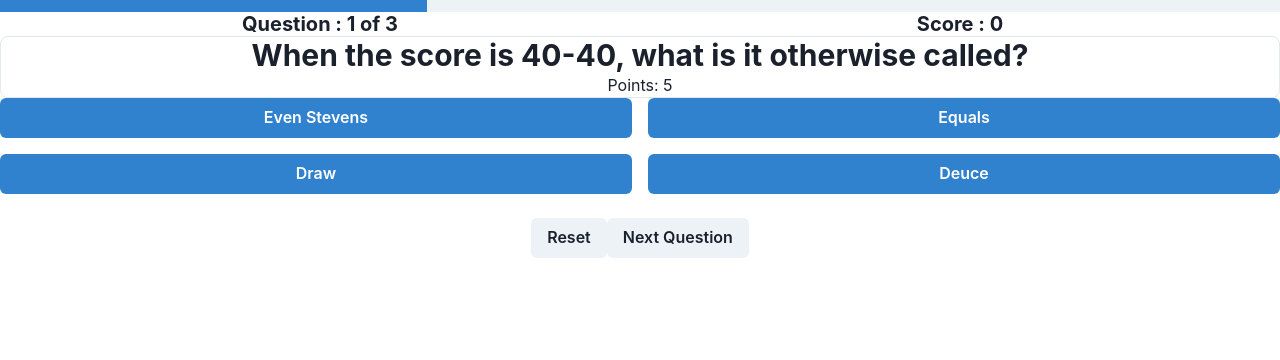
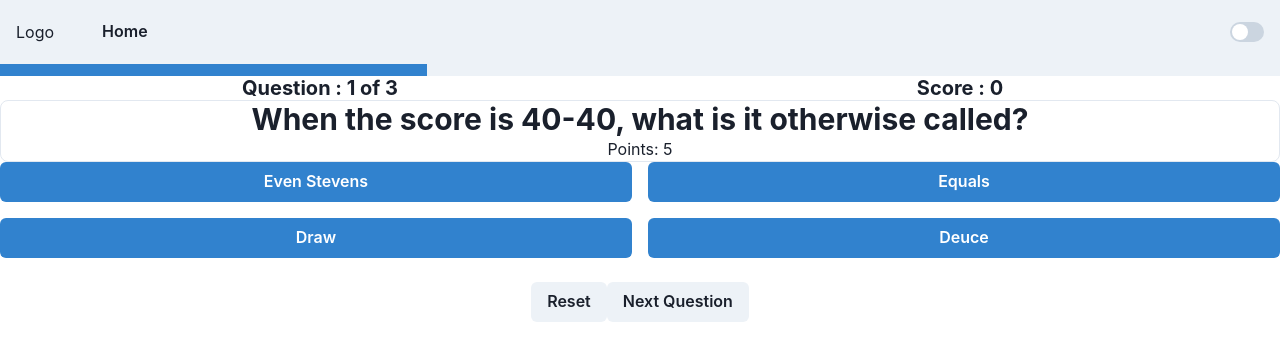
Before and after one commit to varenaggarwal/owl-quiz, a React (Create React App) app: page /quiz/1 in a window 1280 px wide. Shown: the top 360 px of the page. Built offline with nearby package versions, Linux system fonts and the light colour scheme.

Commit message:
add navbar plus add move Router context to index

```diff
--- a/src/App.tsx
+++ b/src/App.tsx
@@ -1,23 +1,21 @@
 import "./App.css";
 import { Homepage } from "./pages/Homepage";
 import { Quiz } from "./pages/Quiz";
-// import {BrowserRouter as Router , Routes } from "react-router-dom";
 import { BrowserRouter as Router, Route, Routes } from "react-router-dom";
-import React from "react";
 import { QuestionAsker } from "./pages/QuestionAsker";
 import { Result } from "./pages/Result";
+import Navbar from "./components/NavBar";
 
 function App() {
   return (
     <div className="App">
-      <Router>
+      <Navbar />
       <Routes>
         <Route path="/" element={<Homepage />} />
         <Route path="/quiz" element={<Quiz />} />
         <Route path="//quiz/:quizName/result" element={<Result />} />
         <Route path="/quiz/:quizName" element={<QuestionAsker />} />
       </Routes>
-      </Router>
     </div>
   );
 }
--- a/src/components/ConfirmationDialog.tsx
+++ b/src/components/ConfirmationDialog.tsx
@@ -14,7 +14,7 @@ export function ConfirmationDialog({
   onClose,
   onYes,
 }: ConfirmationDialogProps) {
-  const cancelAlertRef = useRef();
+  const cancelAlertRef = useRef<any>();
 
   return (
     <>
--- /dev/null
+++ b/src/components/NavBar.tsx
@@ -0,0 +1,70 @@
+import {
+  Box,
+  Flex,
+  HStack,
+  IconButton,
+  Button,
+  useDisclosure,
+  useColorModeValue,
+  Stack,
+  Switch,
+  useColorMode,
+} from "@chakra-ui/react";
+import { HamburgerIcon, CloseIcon } from "@chakra-ui/icons";
+import { useNavigate } from "react-router";
+
+export default function Navbar() {
+  const { isOpen, onOpen, onClose } = useDisclosure();
+  const { colorMode, toggleColorMode } = useColorMode();
+  const isDark = colorMode === "dark";
+  const navigate = useNavigate();
+
+  const getNavLinks = () => {
+    return (
+      <Button variant="ghost " onClick={() => navigate(`/quiz`)}>
+        Home
+      </Button>
+    );
+  };
+
+  return (
+    <>
+      <Box bg={useColorModeValue("gray.100", "gray.900")} px={4}>
+        <Flex h={16} alignItems={"center"} justifyContent={"space-between"}>
+          <IconButton
+            size={"md"}
+            icon={isOpen ? <CloseIcon /> : <HamburgerIcon />}
+            aria-label={"Open Menu"}
+            display={{ md: "none" }}
+            onClick={isOpen ? onClose : onOpen}
+          />
+          <HStack spacing={8} alignItems={"center"}>
+            <Box>Logo</Box>
+            <HStack
+              as={"nav"}
+              spacing={4}
+              display={{ base: "none", md: "flex" }}
+            >
+              {getNavLinks()}
+            </HStack>
+          </HStack>
+          <Flex alignItems={"center"}>
+            <Switch
+              color="green"
+              isChecked={isDark}
+              onChange={toggleColorMode}
+            />
+          </Flex>
+        </Flex>
+
+        {isOpen ? (
+          <Box pb={4} display={{ md: "none" }}>
+            <Stack as={"nav"} spacing={4}>
+              {getNavLinks()}
+            </Stack>
+          </Box>
+        ) : null}
+      </Box>
+    </>
+  );
+}
--- a/src/contexts/quizStateContext.tsx
+++ b/src/contexts/quizStateContext.tsx
@@ -15,7 +15,7 @@ type Context = {
   dispatch: any;
 };
 
-const QuizState = createContext<Context | null>(null);
+const QuizState = createContext<any>(null);
 
 function QuizStateProvider({ children }: any) {
   const [state, dispatch] = useReducer(quizReducer, initialState);
--- a/src/index.tsx
+++ b/src/index.tsx
@@ -5,6 +5,7 @@ import App from "./App";
 import reportWebVitals from "./reportWebVitals";
 import { ChakraProvider, extendTheme } from "@chakra-ui/react";
 import { QuizStateProvider } from "./contexts/quizStateContext";
+import { BrowserRouter as Router } from "react-router-dom";
 
 const theme = extendTheme({
   fonts: {
@@ -17,7 +18,9 @@ ReactDOM.render(
   <React.StrictMode>
     <ChakraProvider>
       <QuizStateProvider>
-        <App />
+        <Router>
+          <App />
+        </Router>
       </QuizStateProvider>
     </ChakraProvider>
   </React.StrictMode>,
--- a/src/pages/QuestionAsker.tsx
+++ b/src/pages/QuestionAsker.tsx
@@ -18,10 +18,8 @@ export function QuestionAsker() {
   const [isAlertOpen, setIsAlertOpen] = useState<boolean>(false);
   const onCloseAlert = () => setIsAlertOpen(false);
 
-  const getQuestion = (questions: Question[], questionNumber) => {
-    return questions.find(
-      (question) => question.id === parseInt(questionNumber)
-    );
+  const getQuestion = (questions: Question[], questionNumber: number) => {
+    return questions.find((question) => question.id === questionNumber);
   };
 
   const currentQuestion = getQuestion(
@@ -78,16 +76,16 @@ export function QuestionAsker() {
       toast({
         title: "Already answered",
         status: "warning",
-        isClosable: false,
+        isClosable: true,
       });
     }
   };
 
-  const optionStyle = (optionId) => {
+  const optionStyle = (optionId: number) => {
     if (!isAnswered) {
       return "blue";
     } else {
-      if (optionId === selectedOption.id) {
+      if (selectedOption && optionId === selectedOption.id) {
         return selectedOption.isRight ? "green" : "red";
       } else {
         return "blue";
@@ -105,13 +103,13 @@ export function QuestionAsker() {
       />
       <Box colour="blue" borderWidth="1px" borderRadius="lg" overflow="hidden">
         <Heading as="h2" size="lg">
-          {currentQuestion.question}
+          {currentQuestion?.question}
         </Heading>
-        <Text>Points: {currentQuestion.points}</Text>
+        <Text>Points: {currentQuestion?.points}</Text>
       </Box>
 
       <SimpleGrid columns={2} spacing="1rem">
-        {currentQuestion.options.map((currentOption) => (
+        {currentQuestion?.options.map((currentOption) => (
           <Button
             key={currentOption.id}
             onClick={() => judgeAnswer(currentOption)}
```
Also changed, not shown: src/components/NavigationBar.tsx (deleted, +0 -7 lines). Lines whose indentation alone changed are shown as unchanged.
